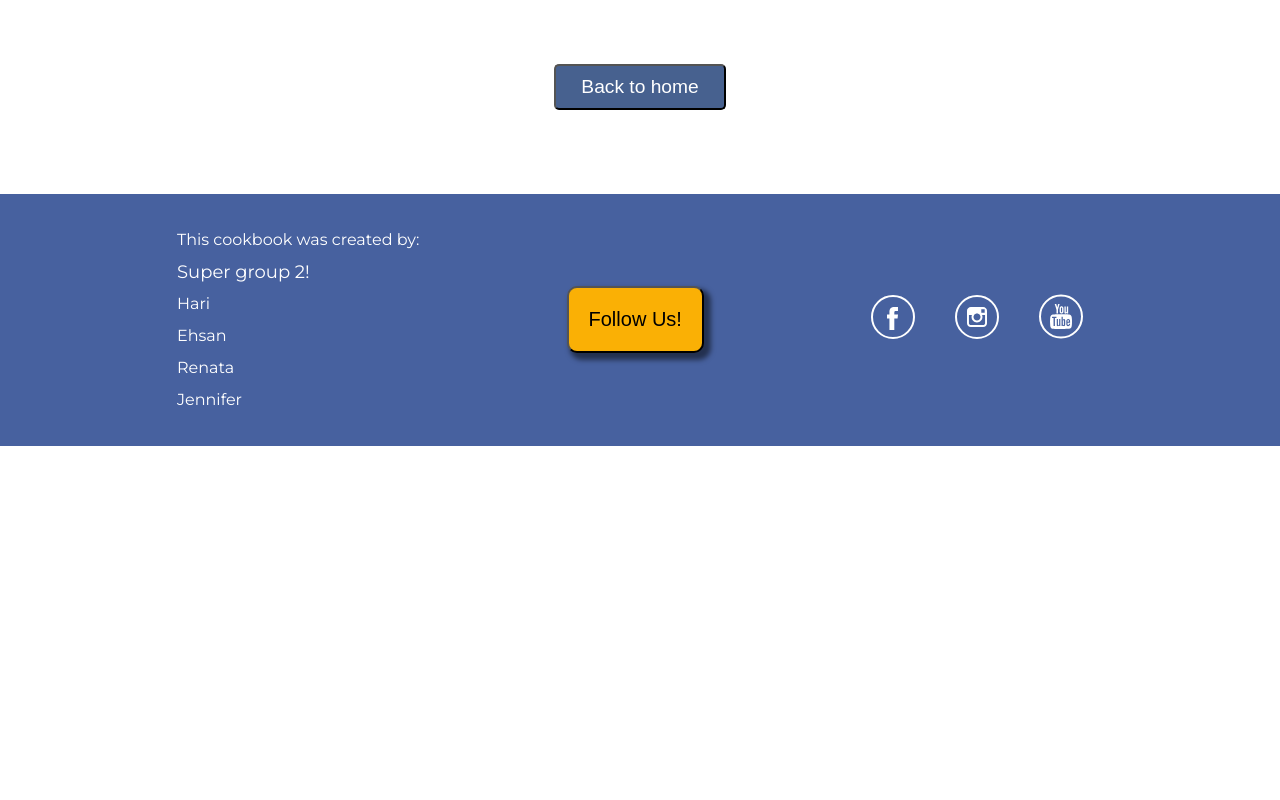
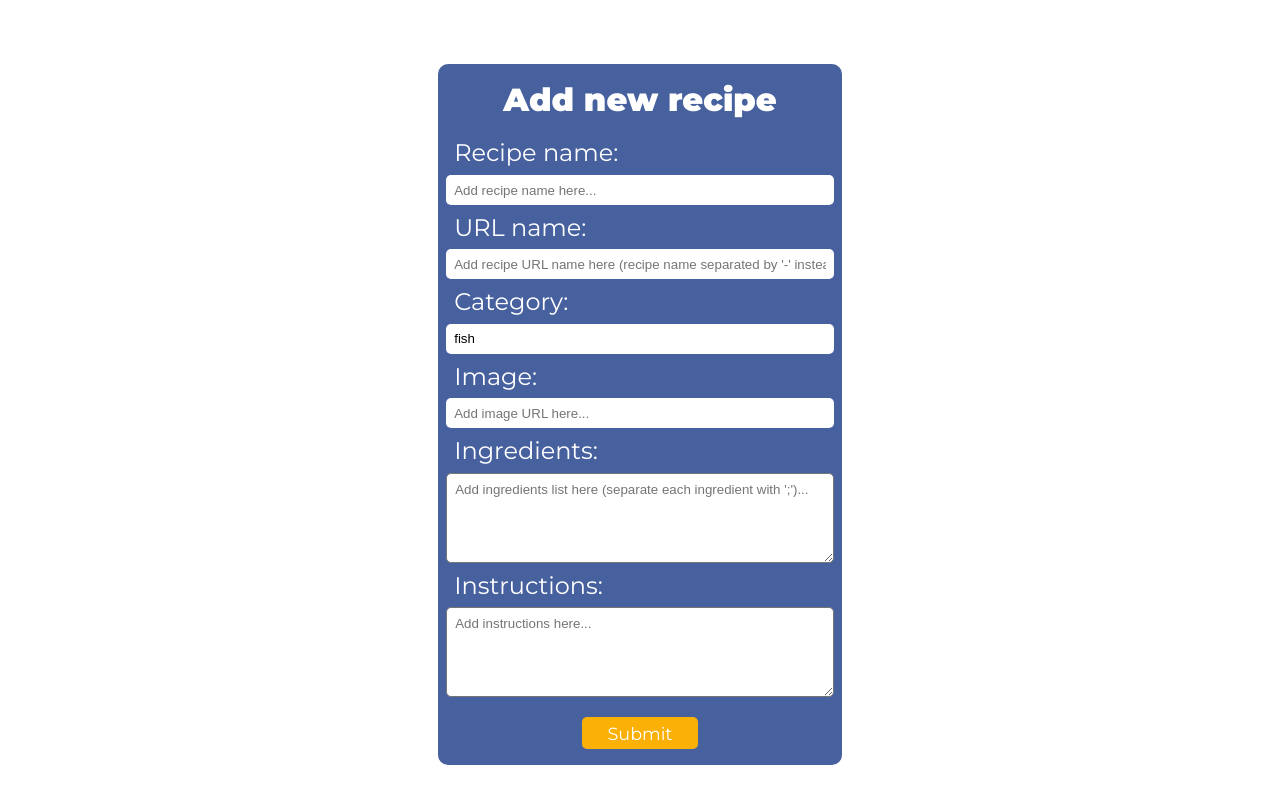
Before and after one commit to hari-pace/one-pot-cookbook, a React (Vite) app: page /fish in a window 1280 px wide. Shown: the part 320-1120 px from the top of the page. Before the commit the page ends 800 px from the top, so only its background shows below. Built offline with nearby package versions, Linux system fonts and the light colour scheme; a web font is replaced by a local one.

Commit message:
adding post functionality

```diff
--- a/src/App.jsx
+++ b/src/App.jsx
@@ -15,6 +15,7 @@ function App() {
   const [recipes, setRecipes] = useState([]);
   const [searchBar, setSearchBar] = useState("");
   const [recipesSearch, setRecipesSearch] = useState([]);
+  const [recipeFetchToggle, setRecipeFetchToggle] = useState(false);
 
   return (
     <>
@@ -40,6 +41,8 @@ function App() {
                   setRecipes={setRecipes}
                   searchBar={searchBar}
                   setRecipesSearch={setRecipesSearch}
+                  recipeFetchToggle={recipeFetchToggle}
+                  setRecipeFetchToggle={setRecipeFetchToggle}
                 />
               }
             />
--- a/src/components/Homepage.jsx
+++ b/src/components/Homepage.jsx
@@ -11,6 +11,8 @@ const Homepage = ({
   setRecipes,
   searchBar,
   setRecipesSearch,
+  recipeFetchToggle,
+  setRecipeFetchToggle,
 }) => {
   // Setting evns
   // Change the envs api access after deploying if necessary
@@ -43,7 +45,8 @@ const Homepage = ({
 
   useEffect(() => {
     fetchRecipes();
-  }, [searchBar]);
+    setRecipeFetchToggle(false);
+  }, [searchBar, recipeFetchToggle]);
 
   return (
     <div>
--- a/src/components/Level1_Category.css
+++ b/src/components/Level1_Category.css
@@ -27,3 +27,66 @@
   align-items: center;
   margin: 5%;
 }
+
+.input-new-recipe {
+  display: flex;
+  flex-direction: column;
+  background-color: #47619f;
+  padding: 2%;
+  margin: 5% 0;
+  border-radius: 10px;
+}
+
+.input-new-recipe h2 {
+  color: white;
+  font-size: 2em;
+  text-align: center;
+  padding-bottom: 3%;
+  padding-top: 2%;
+}
+
+.input-new-recipe label {
+  font-size: 1.5em;
+  padding: 2%;
+  color: white;
+}
+
+.input-new-recipe input {
+  height: 30px;
+  max-width: 42.5em;
+  padding: 2%;
+  border-radius: 5px;
+  border: none;
+}
+
+#instructions,
+#ingredients {
+  height: 90px;
+  max-width: 42.5em;
+  font-family: sans-serif;
+  padding: 2%;
+  border-radius: 5px;
+}
+
+.input-new-recipe button {
+  width: 30%;
+  padding: 1.5%;
+  margin: auto;
+  margin-top: 5%;
+  margin-bottom: 2%;
+  border-radius: 5px;
+  background-color: #fab005;
+  cursor: pointer;
+  border: none;
+  font-family: "Montserrat", sans-serif;
+  font-weight: 400;
+  font-size: 1.1em;
+  color: white;
+}
+.input-new-recipe button:hover {
+  color: black;
+}
+
+.new-recipe-form {
+  width: 35%;
+}
--- a/src/components/Level1_Category.jsx
+++ b/src/components/Level1_Category.jsx
@@ -1,16 +1,50 @@
 import React from "react";
 import "./Level1_Category.css";
 import { Link } from "react-router-dom";
+import { useState } from "react";
 import { useNavigate, useParams } from "react-router-dom";
 import { Card } from "antd";
 import Meta from "antd/es/card/Meta";
 
 import CardInter from "./Card";
 
-const Level1_Category = ({ recipes }) => {
+const Level1_Category = ({ recipes, setRecipeFetchToggle }) => {
+  const [newName, setNewName] = useState("");
+  const [newURLName, setNewURLName] = useState("");
+  const [newImage, setNewImage] = useState("");
+  const [newIngredients, setNewIngredients] = useState("");
+  const [newInstructions, setNewInstructions] = useState("");
+
   const navigate = useNavigate();
 
   const { category } = useParams();
+
+  const addNewRecipe = async () => {
+    const response = await fetch(
+      "https://cookbook-backend-n5w0.onrender.com/cookbook",
+      {
+        method: "POST",
+        body: JSON.stringify({
+          name: newName,
+          image: newImage,
+          category: category,
+          ingredients: newIngredients,
+          instructions: newInstructions,
+          urlname: newURLName,
+        }),
+        headers: { "Content-type": "application/json; charset=UTF-8" },
+      }
+    );
+    const data = await response.json();
+    console.log(data);
+    alert(`You added the recipe ${data[0].name} to the cookbook!`);
+    setNewName("");
+    setNewURLName("");
+    setNewImage("");
+    setNewIngredients("");
+    setNewInstructions("");
+    setRecipeFetchToggle(true);
+  };
 
   // console.log(recipes);
   return (
@@ -27,6 +61,50 @@ const Level1_Category = ({ recipes }) => {
           )
         )}
       </div>
+      <form className="new-recipe-form">
+        <div className="input-new-recipe">
+          <h2>Add new recipe</h2>
+
+          <label htmlFor="name">Recipe name:</label>
+          <input
+            id="name"
+            value={newName}
+            onChange={(e) => setNewName(e.target.value)}
+            placeholder="Add recipe name here..."
+          />
+          <label htmlFor="url-name">URL name:</label>
+          <input
+            id="url-name"
+            value={newURLName}
+            onChange={(e) => setNewURLName(e.target.value)}
+            placeholder="Add recipe URL name here (recipe name separated by '-' instead of spaces)..."
+          />
+          <label htmlFor="category">Category:</label>
+          <input id="category" value={category} />
+          <label htmlFor="image">Image:</label>
+          <input
+            id="image"
+            value={newImage}
+            onChange={(e) => setNewImage(e.target.value)}
+            placeholder="Add image URL here..."
+          />
+          <label htmlFor="ingredients">Ingredients:</label>
+          <textarea
+            id="ingredients"
+            value={newIngredients}
+            onChange={(e) => setNewIngredients(e.target.value)}
+            placeholder="Add ingredients list here (separate each ingredient with ';')..."
+          />
+          <label htmlFor="instructions">Instructions:</label>
+          <textarea
+            id="instructions"
+            value={newInstructions}
+            onChange={(e) => setNewInstructions(e.target.value)}
+            placeholder="Add instructions here..."
+          />
+          <button onClick={addNewRecipe}>Submit</button>
+        </div>
+      </form>
       <button className="btn-back" onClick={() => navigate("/")}>
         Back to home
       </button>
```
